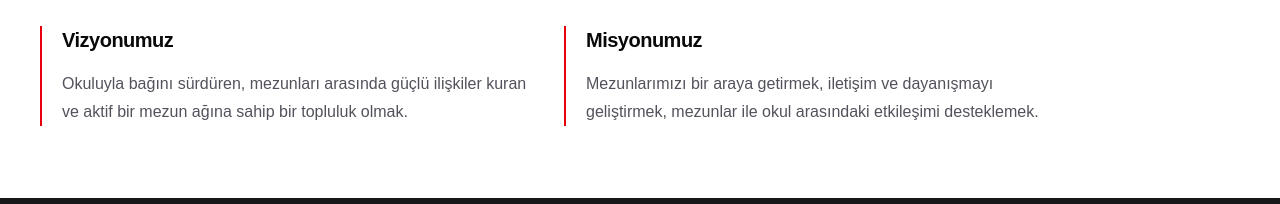
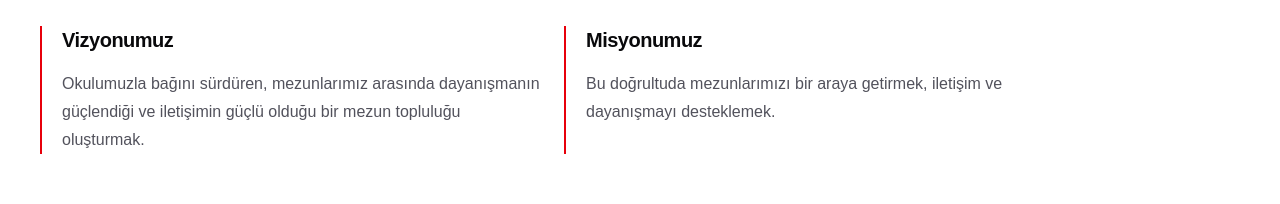
Before and after one commit to pclelif/mezun-dernegi, a Next.js app: page /kurumsal/vizyon-misyon in a window 1280 px wide. Shown: the part 417-621 px from the top of the page. Built offline with nearby package versions, Linux system fonts and the light colour scheme; no server answers; the database is empty.

Commit message:
fix: remove empty state text messages for board members and update vision & mission text

```diff
--- a/src/app/admin/kurul/page.tsx
+++ b/src/app/admin/kurul/page.tsx
@@ -144,7 +144,7 @@ export default function AdminBoardMembersPage() {
             </button>
           </div>
         ) : members.length === 0 ? (
-          <p className="px-6 py-12 text-center text-sm text-slate-500">Henüz kurul üyesi eklenmemiş. Yeni üye ekleyin.</p>
+          <div className="px-6 py-12" />
         ) : (
           <>
             {/* Mobile Touch Cards View (< sm) */}
--- a/src/app/kurumsal/vizyon-misyon/page.tsx
+++ b/src/app/kurumsal/vizyon-misyon/page.tsx
@@ -5,6 +5,9 @@ export const dynamic = "force-dynamic";
 
 export default async function Page() {
   const content = await getSiteContent("hakkimizda", contentSections.hakkimizda.defaults);
+  const visionText = content.vision || contentSections.hakkimizda.defaults.vision;
+  const missionText = content.mission || contentSections.hakkimizda.defaults.mission;
+
   return (
     <ContentPage
       eyebrow="YOL HARİTAMIZ"
@@ -17,13 +20,13 @@ export default async function Page() {
         <section className="border-l-2 border-red-600 pl-5">
           <h2 className="text-xl font-semibold leading-7 tracking-tight text-zinc-950">Vizyonumuz</h2>
           <p className="mt-4 text-base leading-7 text-zinc-600">
-            {content.vision}
+            {visionText}
           </p>
         </section>
         <section className="border-l-2 border-red-600 pl-5">
           <h2 className="text-xl font-semibold leading-7 tracking-tight text-zinc-950">Misyonumuz</h2>
           <p className="mt-4 text-base leading-7 text-zinc-600">
-            {content.mission}
+            {missionText}
           </p>
         </section>
       </div>
--- a/src/app/kurumsal/yonetim-ve-denetim-kurullari/page.tsx
+++ b/src/app/kurumsal/yonetim-ve-denetim-kurullari/page.tsx
@@ -44,11 +44,7 @@ export default async function BoardsPage() {
                 />
               ))}
             </div>
-          ) : (
-            <p className="rounded-lg border border-dashed border-zinc-300 bg-slate-50 px-6 py-8 text-center text-zinc-600">
-              Henüz Yönetim Kurulu üyesi bulunmuyor.
-            </p>
-          )}
+          ) : null}
         </section>
 
         <section aria-labelledby="audit-board-heading">
@@ -68,11 +64,7 @@ export default async function BoardsPage() {
                 />
               ))}
             </div>
-          ) : (
-            <p className="rounded-lg border border-dashed border-zinc-300 bg-slate-50 px-6 py-8 text-center text-zinc-600">
-              Henüz Denetim Kurulu üyesi bulunmuyor.
-            </p>
-          )}
+          ) : null}
         </section>
       </div>
     </>
--- a/src/config/content.ts
+++ b/src/config/content.ts
@@ -38,7 +38,7 @@ export const contentSections = {
       { key: "vision", label: "Vizyon", type: "textarea", rows: 6 }, { key: "mission", label: "Misyon", type: "textarea", rows: 6 },
       { key: "president_message", label: "Başkanın mesajı", type: "textarea", rows: 10 }, { key: "president_image_url", label: "Başkan fotoğrafı", type: "image" },
     ],
-    defaults: { about_title: "GEÇMİŞİN GÜÇLÜ TEMELLERİYLE GELECEĞE UZANAN KÖPRÜ", about_text: "Mezunlarımızı bir araya getiriyor, okulumuzla olan bağımızı ve birbirimizle olan iletişimimizi canlı tutuyoruz.", vision: "Okuluyla bağını sürdüren, mezunları arasında güçlü ilişkiler kuran ve aktif bir mezun ağına sahip bir topluluk olmak.", mission: "Mezunlarımızı bir araya getirmek, iletişim ve dayanışmayı geliştirmek, mezunlar ile okul arasındaki etkileşimi desteklemek.", president_message: "Değerli Mezunlarımız,\n\nOkulumuzda başlayan ortak hikâyemizi mezuniyet sonrasında da dayanışma, paylaşım ve aidiyet duygusuyla sürdürmek için bir aradayız. Derneğimizin; mezunlarımız arasında güçlü bağlar kuran, öğrencilerimize destek olan ve okulumuzun değerlerini geleceğe taşıyan canlı bir buluşma noktası olmasını amaçlıyoruz.\n\nHer mezunumuzun katkısı ve katılımı bu yapıyı daha güçlü kılacaktır. Birlikte üreteceğimiz çalışmaların mezun topluluğumuza ve okulumuza kalıcı değer katacağına inanıyor, hepinizi sevgi ve saygıyla selamlıyorum.", president_image_url: "", charter_url: "" },
+    defaults: { about_title: "GEÇMİŞİN GÜÇLÜ TEMELLERİYLE GELECEĞE UZANAN KÖPRÜ", about_text: "Mezunlarımızı bir araya getiriyor, okulumuzla olan bağımızı ve birbirimizle olan iletişimimizi canlı tutuyoruz.", vision: "Okulumuzla bağını sürdüren, mezunlarımız arasında dayanışmanın güçlendiği ve iletişimin güçlü olduğu bir mezun topluluğu oluşturmak.", mission: "Bu doğrultuda mezunlarımızı bir araya getirmek, iletişim ve dayanışmayı desteklemek.", president_message: "Değerli Mezunlarımız,\n\nOkulumuzda başlayan ortak hikâyemizi mezuniyet sonrasında da dayanışma, paylaşım ve aidiyet duygusuyla sürdürmek için bir aradayız. Derneğimizin; mezunlarımız arasında güçlü bağlar kuran, öğrencilerimize destek olan ve okulumuzun değerlerini geleceğe taşıyan canlı bir buluşma noktası olmasını amaçlıyoruz.\n\nHer mezunumuzun katkısı ve katılımı bu yapıyı daha güçlü kılacaktır. Birlikte üreteceğimiz çalışmaların mezun topluluğumuza ve okulumuza kalıcı değer katacağına inanıyor, hepinizi sevgi ve saygıyla selamlıyorum.", president_image_url: "", charter_url: "" },
   },
   uyelik: {
     title: "Üyelik Bilgileri", description: "Üyelik sayfasının giriş açıklamasını ve indirilebilir üyelik formunu yönetin. Aidat ve banka bilgileri ayrı bölümde yönetilir.",
```
